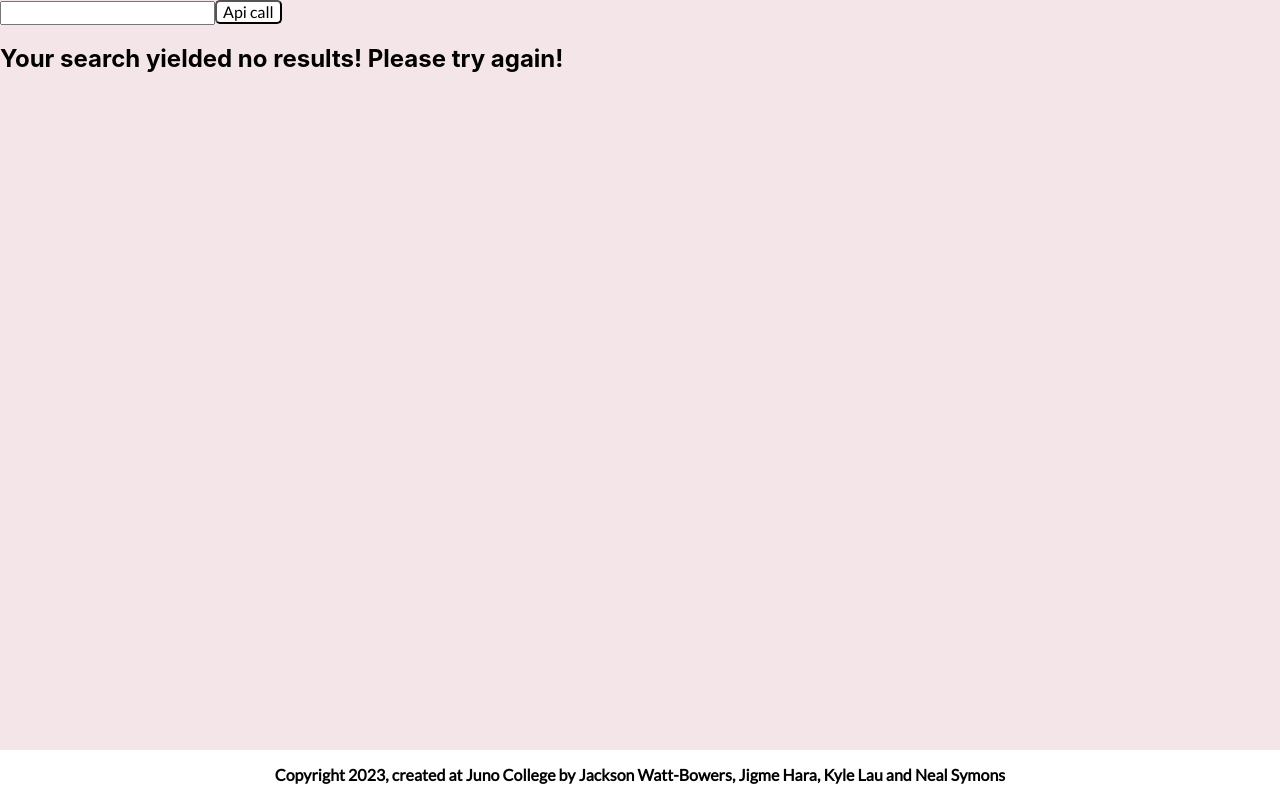
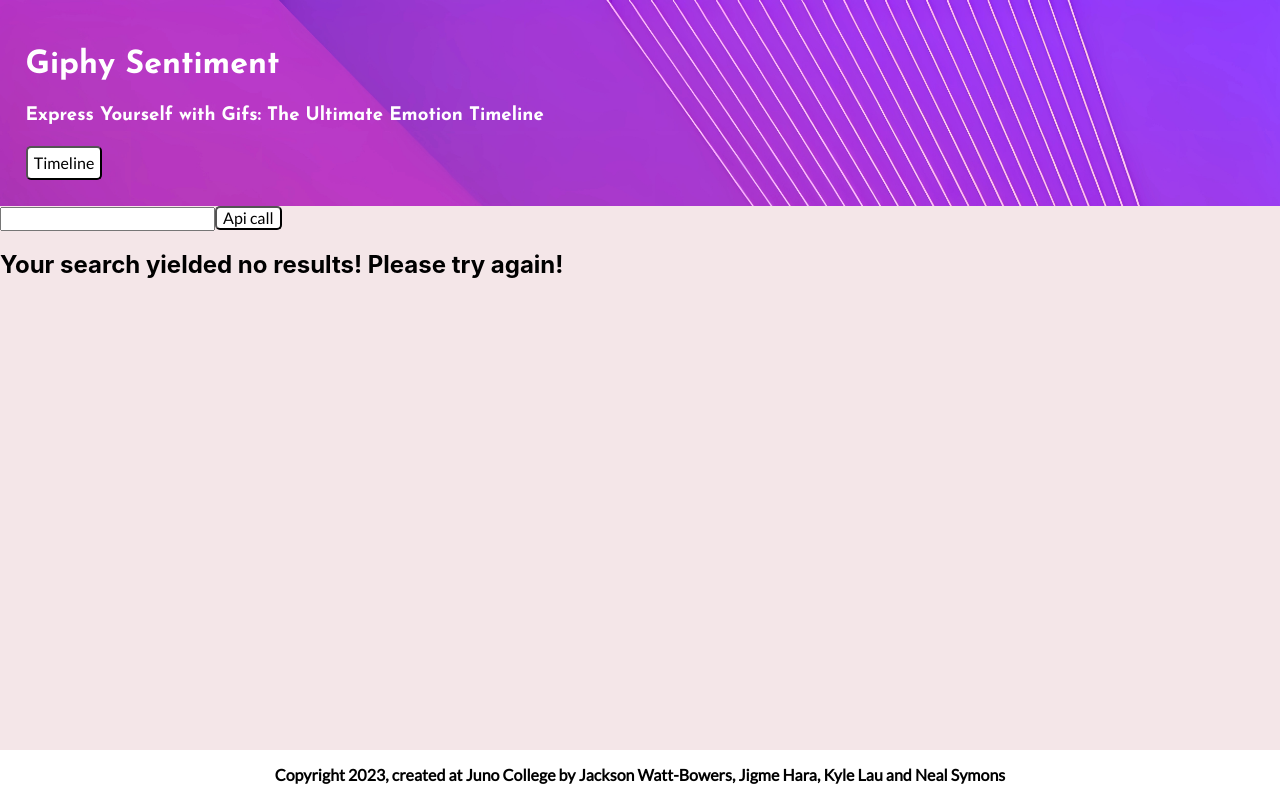
Before and after one commit to JiWHara/Giphy-Sentimentv2, a React (Create React App) app: page / in a window 1280 px wide. Built offline with nearby package versions, Linux system fonts and the light colour scheme.

Commit message:
updated header to home page

```diff
--- a/src/components/Form.js
+++ b/src/components/Form.js
@@ -1,6 +1,7 @@
 import { useState } from "react";
 import axios from "axios";
 import DisplayOptions from "./DisplayOptions";
+import Header from "./Header.js";
 
 const Form = () => {
     // initialize useState variables as string/array
@@ -33,6 +34,7 @@
     }
     return (
       <>
+        <Header />
           <form onSubmit={handleSubmit}>
               <label htmlFor="" className='sr-only'>Enter your emotion:</label>
               <input onChange={(e) => setSearchQuery(e.target.value)} value={searchQuery} type="text" />
```
